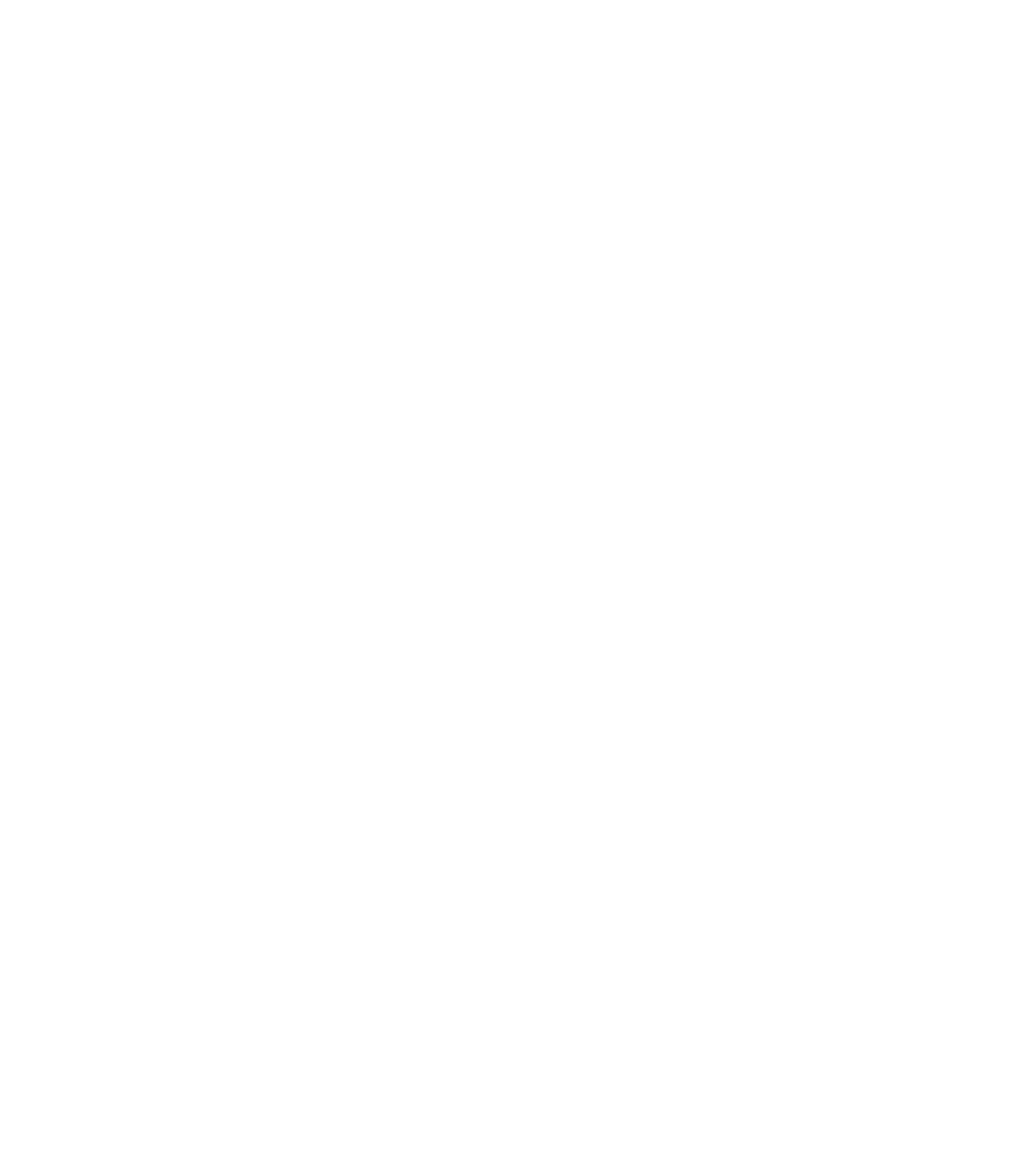
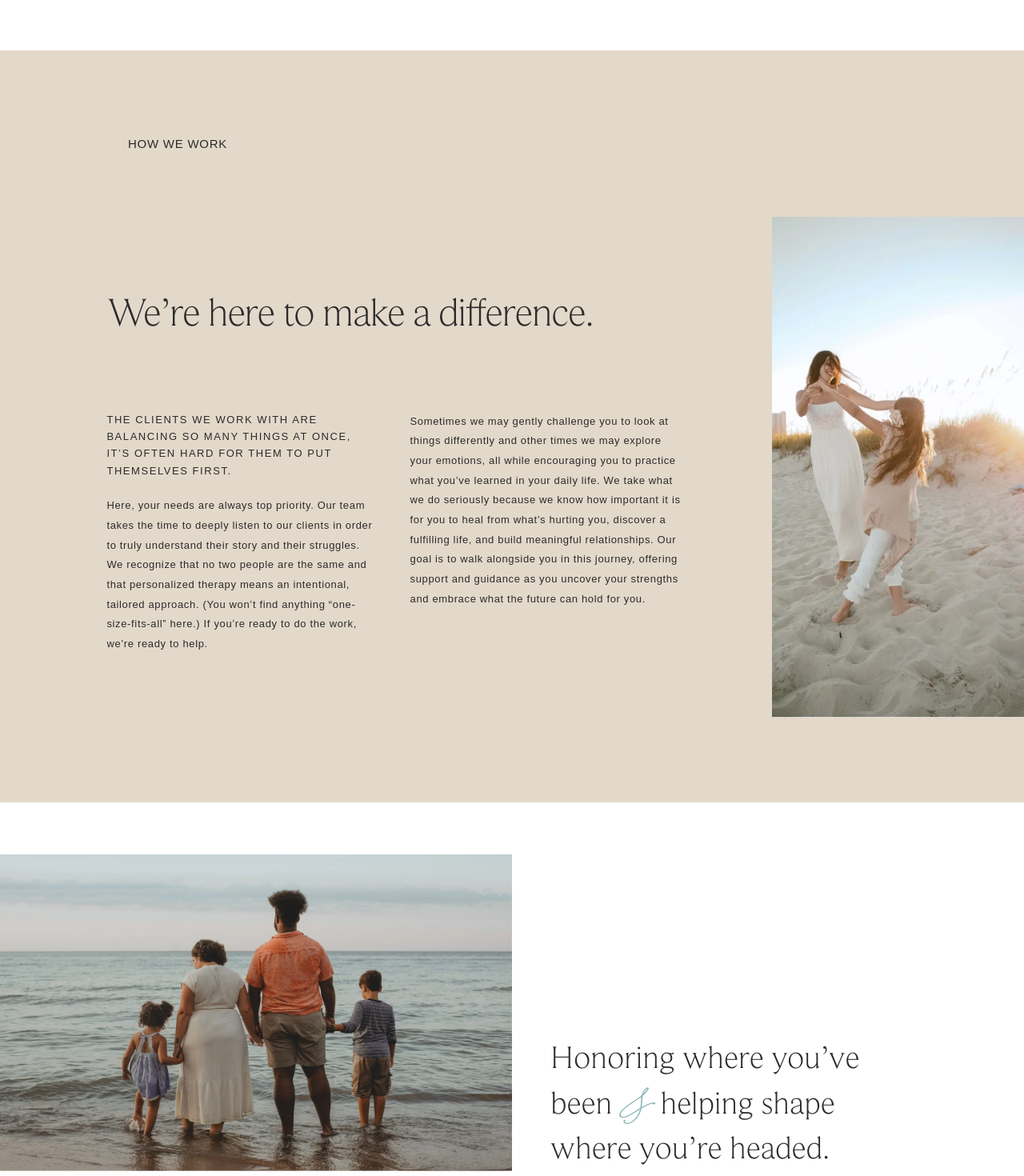
Before and after one commit to ShrabanaG/static_homepage_clone, a Next.js app: page /home in a window 1280 px wide. Shown: the part 3780-5250 px from the top of the page at 80% size. Before the commit the page ends 3843 px from the top, so only its background shows below. Built offline with nearby package versions, Linux system fonts and the light colour scheme.

Commit message:
feat: How we work and journey section is created

```diff
--- a/src/app/assets/index.js
+++ b/src/app/assets/index.js
@@ -6,3 +6,5 @@ export { default as HelpImage1 } from "./images/Help_Image_1.webp";
 export { default as HelpImage2 } from "./images/Help_Image_2.webp";
 export { default as HelpImage3 } from "./images/Help_Image_3.webp";
 export { default as SectionImage } from "./images/Section_Image.webp";
+export { default as SectionImage2 } from "./images/Section_Image_2.webp";
+export { default as JourneySectionImage } from "./images/Holding_Hand.webp";
--- /dev/null
+++ b/src/app/components/HowWeWorkSection.jsx
@@ -0,0 +1,73 @@
+import Image from "next/image";
+
+import { SectionImage2 } from "../assets";
+
+const HowWeWorkSection = () => {
+  return (
+    <section className="content-wrapper bg-[#e3d9ca]">
+      <h5 className="font-sans text-[15px] ml-0 lg:ml-30 p-5 lg:p-10 uppercase tracking-wider">
+        How We Work
+      </h5>
+      <div className="grid grid-cols-1 m-0 lg:mt-10 lg:mb-10 lg:ml-5 lg:grid-cols-[75%_25%]">
+        {/*Left content */}
+        <div className="px-6 py-4 lg:px-[12%] lg:py-20">
+          <p className="font-large-heading text-3xl leading-[1.35] lg:text-[50px] tracking-tight lg:leading-[1.65] font-light">
+            We’re here to make a difference.
+          </p>
+          <div className="mt-6 grid grid-cols-1 gap-8 sm:grid-cols-2 lg:mt-20 lg:gap-10">
+            <div>
+              <div className="relative grid lg:hidden min-h-50 mb-6">
+                <Image
+                  src={SectionImage2}
+                  alt="Woman and Child are playing"
+                  fill
+                  sizes="(max-width: 1023px) 100vw, 30vw"
+                  className="object-cover object-[70%_50%]"
+                />
+              </div>
+              <p className="text-[13px] uppercase leading-[1.65] tracking-[0.12em]">
+                The clients we work with are balancing so many things at once,
+                it’s often hard for them to put themselves first.
+              </p>
+              <p className="mt-5 text-[13px] tracking-wider whitespace-pre-wrap leading-[1.9]">
+                Here, your needs are always top priority. Our team takes the
+                time to deeply listen to our clients in order to truly
+                understand their story and their struggles. We recognize that no
+                two people are the same and that personalized therapy means an
+                intentional, tailored approach. (You won’t find anything
+                “one-size-fits-all” here.) If you’re ready to do the work, we’re
+                ready to help.
+              </p>
+            </div>
+            <div>
+              <p className="text-[13px] tracking-wider whitespace-pre-wrap leading-[1.9]">
+                Sometimes we may gently challenge you to look at things
+                differently and other times we may explore your emotions, all
+                while encouraging you to practice what you’ve learned in your
+                daily life. We take what we do seriously because we know how
+                important it is for you to heal from what’s hurting you,
+                discover a fulfilling life, and build meaningful relationships.
+                Our goal is to walk alongside you in this journey, offering
+                support and guidance as you uncover your strengths and embrace
+                what the future can hold for you.
+              </p>
+            </div>
+          </div>
+        </div>
+        {/* Right Content */}
+        {/* Right beach image */}
+        <div className="relative hidden lg:inline-block min-h-90">
+          <Image
+            src={SectionImage2}
+            alt="Mother & Child are playing"
+            fill
+            sizes="(max-width: 1023px) 100vw, 50vw"
+            className="object-cover object-[70%_50%]"
+          />
+        </div>
+      </div>
+    </section>
+  );
+};
+
+export default HowWeWorkSection;
--- /dev/null
+++ b/src/app/components/JourneySection.jsx
@@ -0,0 +1,28 @@
+import Image from "next/image";
+
+import { JourneySectionImage } from "../assets";
+
+const JourneySection = () => {
+  return (
+    <section className="content-wrapper">
+      <div className="flex flex-col lg:flex-row gap-4 lg:gap-12">
+        <div className="w-full lg:w-1/2">
+          <Image
+            src={JourneySectionImage}
+            alt="Family Holding Hand"
+            sizes="100vw"
+            className="object-cover object-center"
+          />
+        </div>
+        <div className="flex w-full lg:w-[35%] items-end">
+          <p className="font-large-heading text-[30px] lg:text-[40px] leading-[1.4]">
+            <span>Honoring where you’ve been</span> <em>&</em>{" "}
+            <span>helping shape where you’re headed.</span>
+          </p>
+        </div>
+      </div>
+    </section>
+  );
+};
+
+export default JourneySection;
--- a/src/app/home/page.jsx
+++ b/src/app/home/page.jsx
@@ -1,6 +1,8 @@
 import ExpertiseSection from "../components/ExpertiseSection";
 import Header from "../components/Header";
+import HowWeWorkSection from "../components/HowWeWorkSection";
 import ImageSection from "../components/ImageSection";
+import JourneySection from "../components/JourneySection";
 import WhoWeHelpSection from "../components/WhoWeHelpsection";
 
 const Home = () => {
@@ -10,6 +12,8 @@ const Home = () => {
       <WhoWeHelpSection />
       <ImageSection />
       <ExpertiseSection />
+      <HowWeWorkSection />
+      <JourneySection />
     </div>
   );
 };
```
Also changed, not shown: src/app/assets/images/Holding_Hand.webp (added), src/app/assets/images/Section_Image_2.webp (added).
